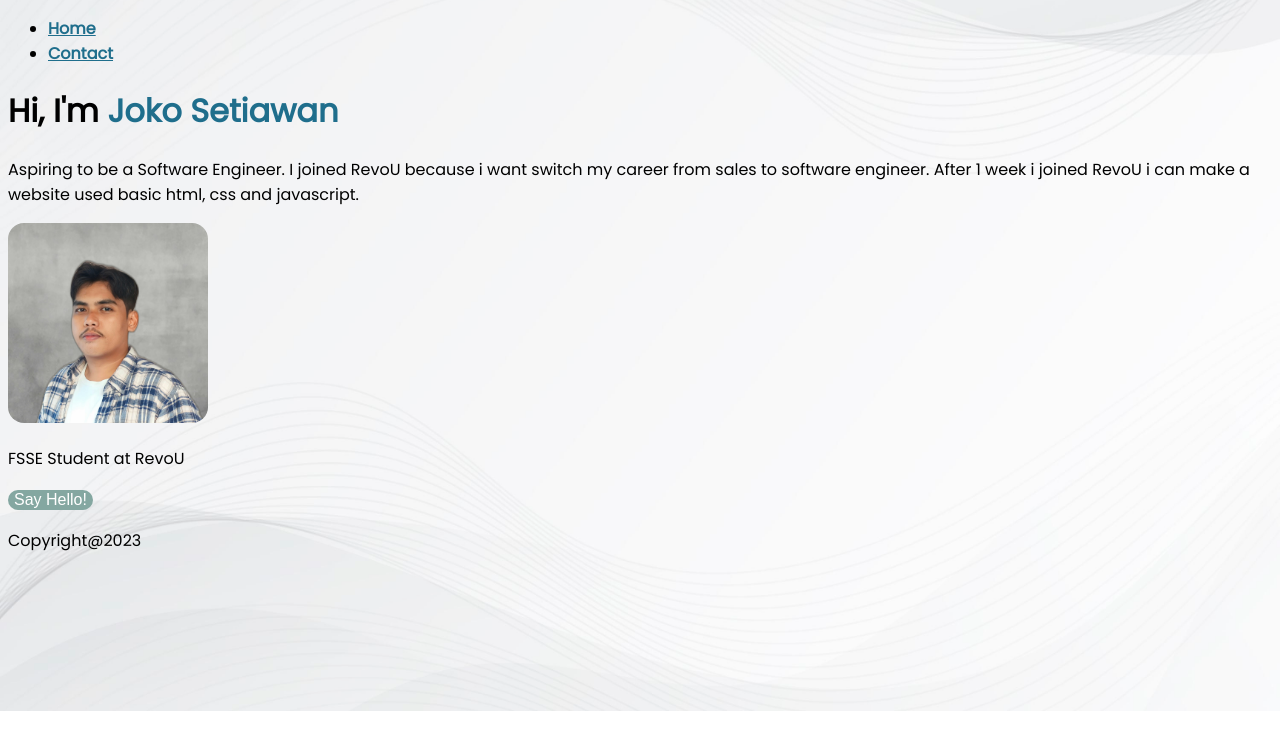
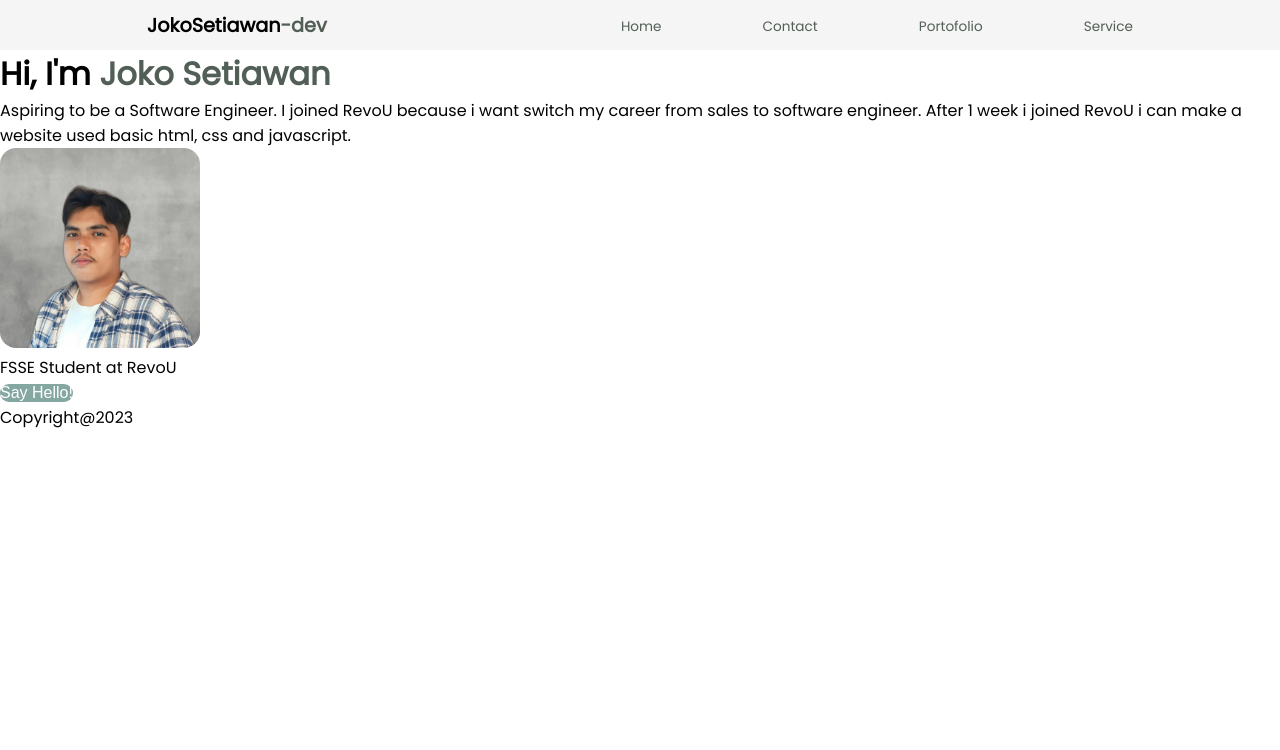
Before and after one commit to RevoU-FSSE-2/week-1-JokoSetiawan-dev, a plain HTML site: page index.html in a window 1280 px wide. Drawn offline with Linux system fonts and the light colour scheme.

Commit message:
styling navbar

```diff
--- a/index.css
+++ b/index.css
@@ -1,17 +1,47 @@
 @import url("https://fonts.googleapis.com/css2?family=Poppins&display=swap");
+
+* {
+  margin: 0;
+  padding: 0;
+}
+
 body {
   font-family: "Poppins", sans-serif;
   height: 100%;
-  background-image: url(image/4858794.jpg);
   height: 100%;
   background-position: center;
   background-repeat: no-repeat;
   background-size: cover;
 }
 
-a {
-  color: #1f6e8c;
-  font-weight: bolder;
+.logo {
+  color: black;
+  font-size: 1.2em;
+}
+
+nav {
+  display: flex;
+  background-color: whitesmoke;
+  justify-content: space-around;
+  height: 50px;
+  align-items: center;
+}
+
+nav ul {
+  display: flex;
+  list-style: none;
+  width: 40%;
+  justify-content: space-between;
+}
+
+nav ul li a:hover {
+  color: rgb(181, 194, 185);
+}
+
+nav ul li a{
+  color: #525F56;
+  text-decoration: none;
+  font-size: 0.85em;
 }
 
 .my-pict {
@@ -20,7 +50,7 @@ a {
 }
 
 .span {
-  color: #1f6e8c;
+  color: #525F56;
 }
 
 button {
--- a/index.html
+++ b/index.html
@@ -3,18 +3,22 @@
   <head>
     <meta charset="UTF-8" />
     <meta name="viewport" content="width=device-width, initial-scale=1.0" />
-    <title>JokoSetiawan</title>
+    <title>JokoSetiawan-dev</title>
     <link rel="stylesheet" href="index.css" />
   </head>
   <body>
-    <header>
-      <nav class="navigation">
-        <ul>
-          <li><a href="/Home">Home</a></li>
-          <li><a href="/contact">Contact</a></li>
-        </ul>
-      </nav>
-    </header>
+    <nav>
+      <div class="logo">
+        <h4>JokoSetiawan<span class="span">-dev</span></h4>
+      </div>
+
+      <ul>
+        <li><a href="/Home">Home</a></li>
+        <li><a href="/contact">Contact</a></li>
+        <li><a href="/Portofolio">Portofolio</a></li>
+        <li><a href="/Service">Service</a></li>
+      </ul>
+    </nav>
 
     <main>
       <h1>Hi, I'm <span class="span">Joko Setiawan</span></h1>
```
Also changed, not shown: image/Untitled-1-01.png (added), image/Untitled-1-02.png (deleted).
